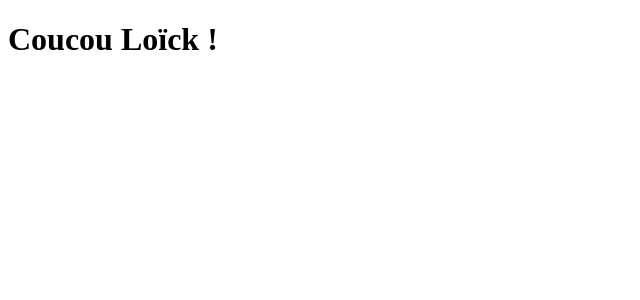
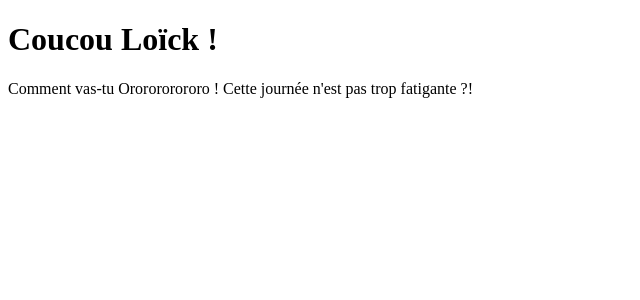
Before and after one commit to orianeLalo/collabLoickOriane, an Angular app: page / in a window 1280 px wide. Shown: the top 300 px of the page, without its empty margins (0-640 px from the left). Built offline with nearby package versions, Linux system fonts and the light colour scheme.

Commit message:
coucou oroorororo

```diff
--- a/src/app/app.component.html
+++ b/src/app/app.component.html
@@ -1 +1,2 @@
 <h1>Coucou Loïck !</h1>
+<p>Comment vas-tu Ororororororo ! Cette journée n'est pas trop fatigante ?!</p>
```
